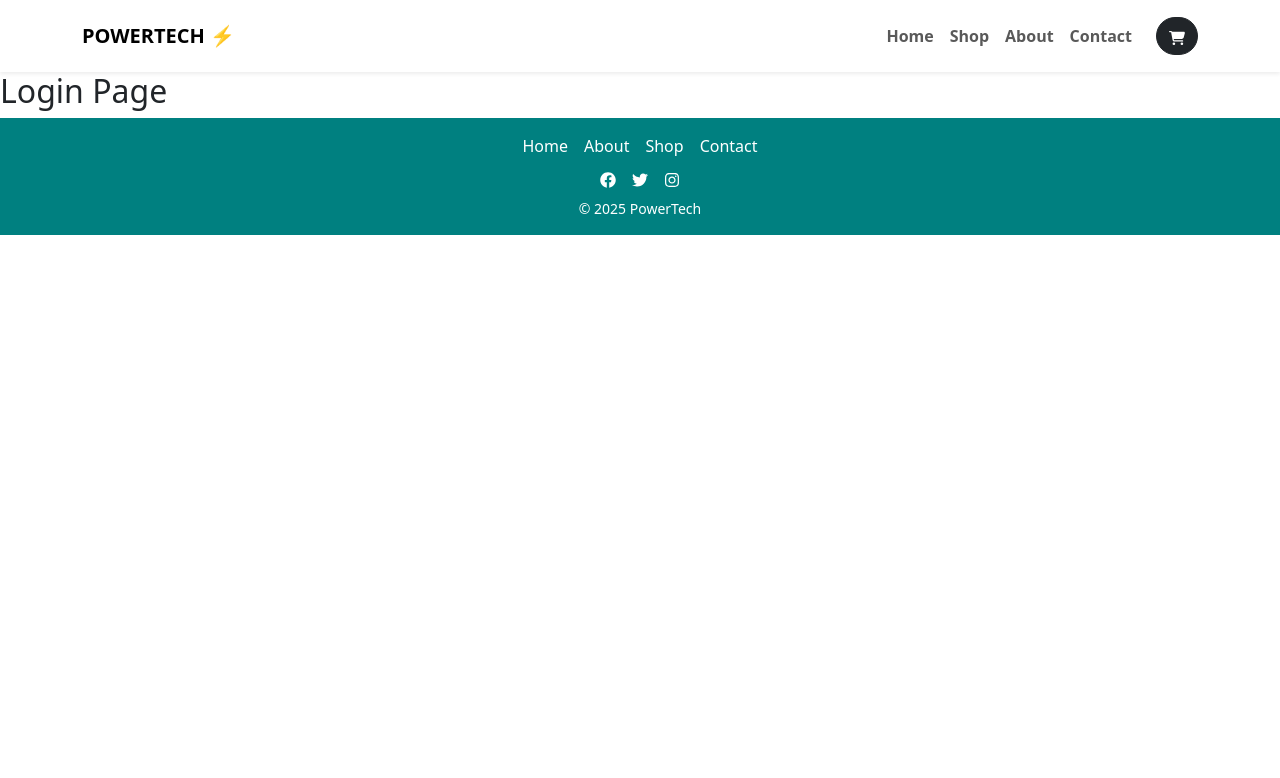
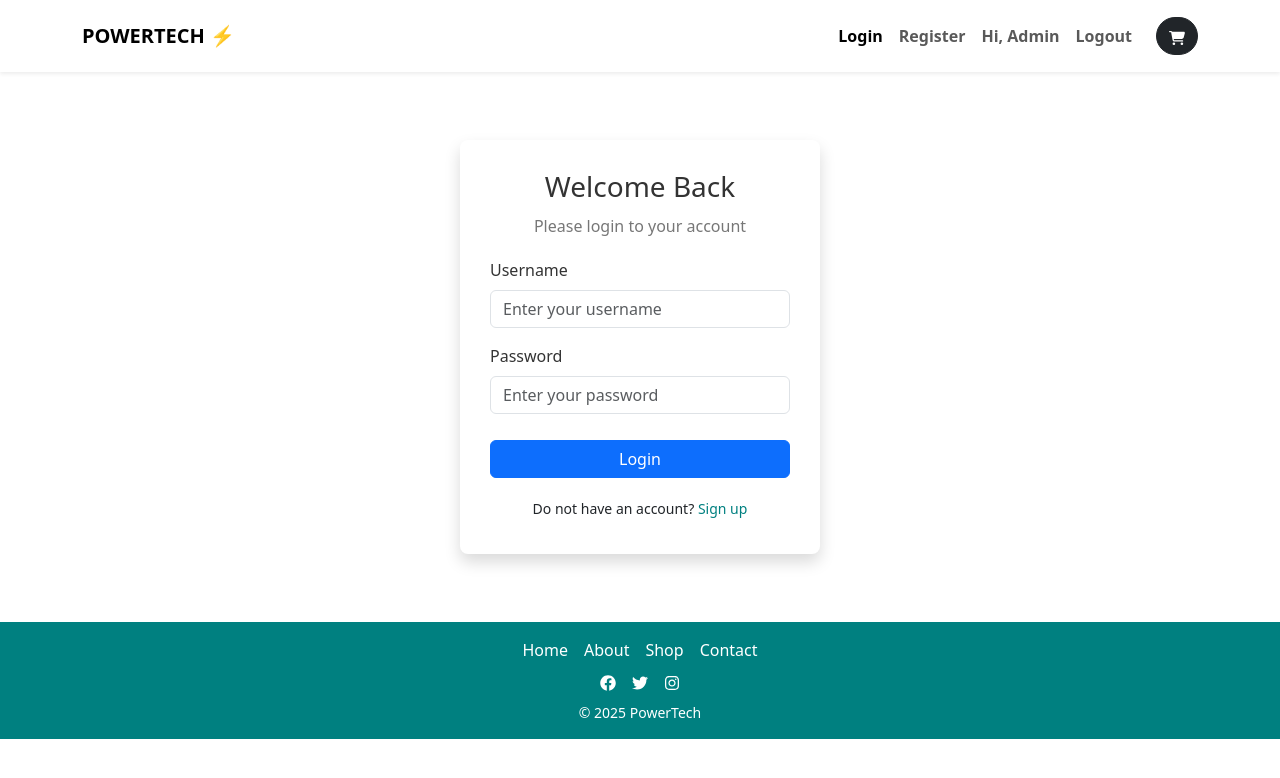
Before and after one commit to alkhalafaqilah-prog/powertech-frontend, a React (Vite) app: page /login in a window 1280 px wide. Shown: the top 778 px of the page. Built offline with nearby package versions, Linux system fonts and the light colour scheme; no server answers.

Commit message:
Created LoginPage.css and modified LoginPage

```diff
--- a/src/components/ui/NavBarLink.jsx
+++ b/src/components/ui/NavBarLink.jsx
@@ -5,53 +5,53 @@
     <ul className="navbar-nav ms-auto mb-2 mb-lg-0">
     <li className="nav-item">
         <NavLink
-        to="/home"
+        to="/login"
         className={({ isActive }) =>
             isActive
             ? "nav-link active fw-semibold"
             : "nav-link fw-semibold"
         }
         >
-        Home
+        Login
         </NavLink>
     </li>
 
     <li className="nav-item">
         <NavLink
-        to="/"
+        to="/register"
         className={({ isActive }) =>
             isActive
             ? "nav-link active fw-semibold"
             : "nav-link fw-semibold"
         }
         >
-        Shop
+        Register
         </NavLink>
     </li>
 
     <li className="nav-item">
         <NavLink
-        to="/About"
+        to="/profile"
         className={({ isActive }) =>
             isActive
             ? "nav-link active fw-semibold"
             : "nav-link fw-semibold"
         }
         >
-        About
+        Hi, Admin
         </NavLink>
     </li>
 
     <li className="nav-item">
         <NavLink
-        to="/contact"
+        to="/logout"
         className={({ isActive }) =>
             isActive
             ? "nav-link active fw-semibold"
             : "nav-link fw-semibold"
         }
         >
-        Contact
+        Logout
         </NavLink>
     </li>
     </ul>
--- /dev/null
+++ b/src/components/user/LoginPage.css
@@ -0,0 +1,76 @@
+.login-container {
+    width: 100%;
+    max-width: 400px;
+    padding: 20px;
+    margin: auto;
+}
+
+.login-card {
+    background-color: #fff;
+    border-radius: 8px;
+    padding: 30px;
+    box-shadow: 0 4px 12px rgba(0, 0, 0, 0.1);
+}
+
+.login-title {
+    font-size: 28px;
+    font-weight: 500;
+    margin-bottom: 10px;
+    text-align: center;
+    color: #333;
+}
+
+.login-subtitle {
+    font-size: 16px;
+    color: #777;
+    margin-bottom: 20px;
+    text-align: center;
+}
+
+.form-label {
+    font-weight: 500;
+    color: #333;
+}
+
+.form-control {
+    border-radius: 6px;
+    padding: 10px;
+    font-size: 16px;
+}
+
+.btn-primary {
+    background-color: #008080;
+    border-color: #008080;
+    font-size: 18px;
+    font-weight: 500;
+    margin-top: 10px;
+}
+
+.btn-primary:hover {
+    background-color: #127070;
+    border-color: #127070;
+}
+
+.login-footer {
+    text-align: center;
+    margin-top: 20px;
+}
+
+.login-footer p {
+    margin: 5px 0;
+    font-size: 14px;
+}
+
+.login-footer a {
+    color: #008080;
+    text-decoration: none;
+}
+
+.login-footer a:hover {
+    text-decoration: underline;
+}
+
+.form-check-label {
+    font-size: 14px;
+    color: #555;
+}
--- a/src/components/user/LoginPage.jsx
+++ b/src/components/user/LoginPage.jsx
@@ -1,11 +1,77 @@
-import React from 'react'
+import { Link, Navigate, useLocation, useNavigate } from "react-router-dom"
+import "./LoginPage.css"
+import { useState } from "react"
+import api from "../../api"
+import Error from "../ui/Error"
+
 
 const LoginPage = () => {
+
+    const location = useLocation()
+    const navigate = useNavigate()
+
+    const [username, setUsername] = useState("")
+    const [password, setPassword] = useState("")
+    const [loading, setLoading] = useState(false)
+    const [error, setError] = useState("")
+
+    const userInfo = {username, password}
+
+    function handleSubmit(e){
+        e.preventDefault()
+        setLoading(true)
+
+        api.post("token/", userInfo)
+        .then(res => {
+            console.log(res.data)
+            localStorage.setItem("access", res.data.access)
+            localStorage.setItem("refresh", res.data.refresh)
+            setUsername("")
+            setPassword("")
+            setLoading(false)
+            setError("")
+
+            const from = location.state.from.pathname || "/"
+            navigate(from, {replace:true})
+        })
+
+        .catch(err => {
+            console.log(err.message)
+            setError(err.message)
+            setLoading(false)
+        })
+
+    }
     return (
-    <div>
-        <h2>Login Page</h2>
+    <div className="login-container my-5">
+    <div className="login-card shadow">
+    {error && <Error error={error}/>}
+    <h2 className="login-title">Welcome Back</h2>
+    <p className="login-subtitle">Please login to your account</p>
+    <form onSubmit={handleSubmit}>
+        <div className="mb-3">
+            <label htmlFor="username" className="form-label text-sm">Username</label>
+            <input type="username" value={username}
+            onChange={(e) => setUsername(e.target.value)}
+            className="form-control" id="email" placeholder="Enter your username" required />
+        </div>
+
+        <div className="mb-3">
+            <label htmlFor="password" className="form-label">Password</label>
+            <input type="password" value={password}
+            onChange={(e) => setPassword(e.target.value)}
+            className="form-control" id="password" placeholder="Enter your password" required />
+        </div>
+
+        <button type="submit" className="btn btn-primary w-100" disabled={loading}>Login</button>
+    </form>
+    <div className="login-footer">
+        <p>Do not have an account? <Link to="/signup">Sign up</Link></p>
     </div>
-    )
+</div>
+</div>
+
+)
 }
 
 export default LoginPage
```
Also changed, not shown: src/context/AuthContext.jsx (added).
